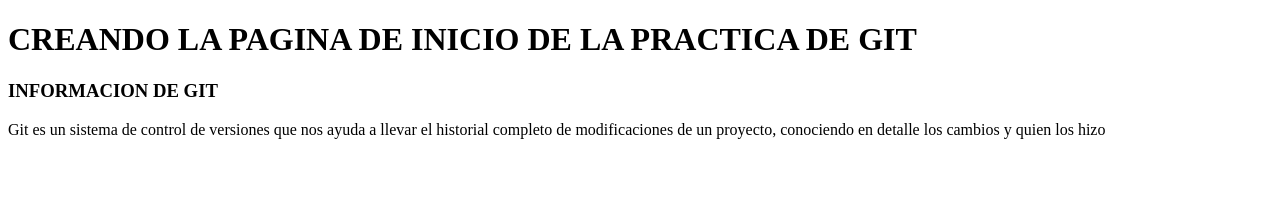
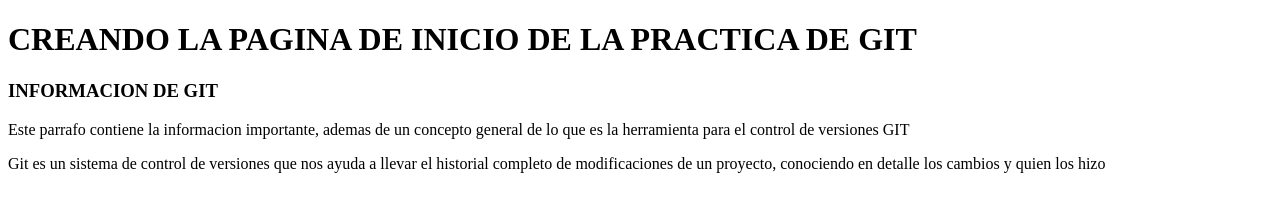
Before and after one commit to Kevin-Vasquez/git_desde_cero, a plain HTML site: page index.html in a window 1280 px wide. Drawn offline with Linux system fonts and the light colour scheme.

Commit message:
agregando aclaracion de la informacion de la pagina

```diff
--- a/index.html
+++ b/index.html
@@ -9,6 +9,7 @@
 <body>
     <h1>CREANDO LA PAGINA DE INICIO DE LA PRACTICA DE GIT</h1>
     <h3>INFORMACION DE GIT</h3>
+    <p>Este parrafo contiene la informacion importante, ademas de un concepto general de lo que es la herramienta para el control de versiones GIT</p>
     <p>Git es un sistema de control de versiones que nos ayuda a llevar el historial completo de modificaciones de un proyecto, conociendo en detalle los cambios y quien los hizo</p>
 </body>
 </html>
```
